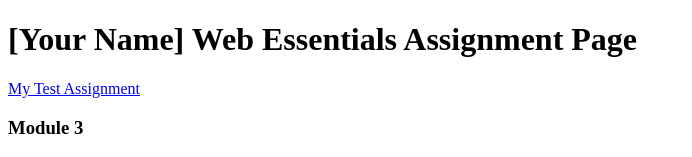
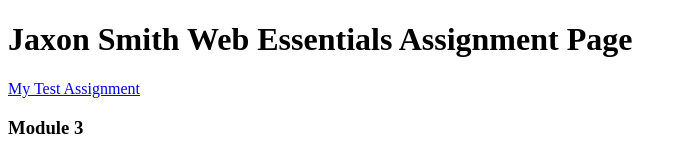
Before and after one commit to Jaxvsmith28/dwdd1600, a plain HTML site: page index.html in a window 1280 px wide. Shown: the top 157 px of the page, without its empty margins (0-692 px from the left). Drawn offline with Linux system fonts and the light colour scheme.

Commit message:
Added my Name

```diff
--- a/index.html
+++ b/index.html
@@ -6,7 +6,7 @@
 		<title>dwdd 1600 assignment list page</title>
 	</head>
 	<body>
-		<h1>[Your Name] Web Essentials Assignment Page</h1>
+		<h1>Jaxon Smith Web Essentials Assignment Page</h1>
 		<p><a href="01test">My Test Assignment</a></p>
 
 		<h3>Module 3</h3>
```
